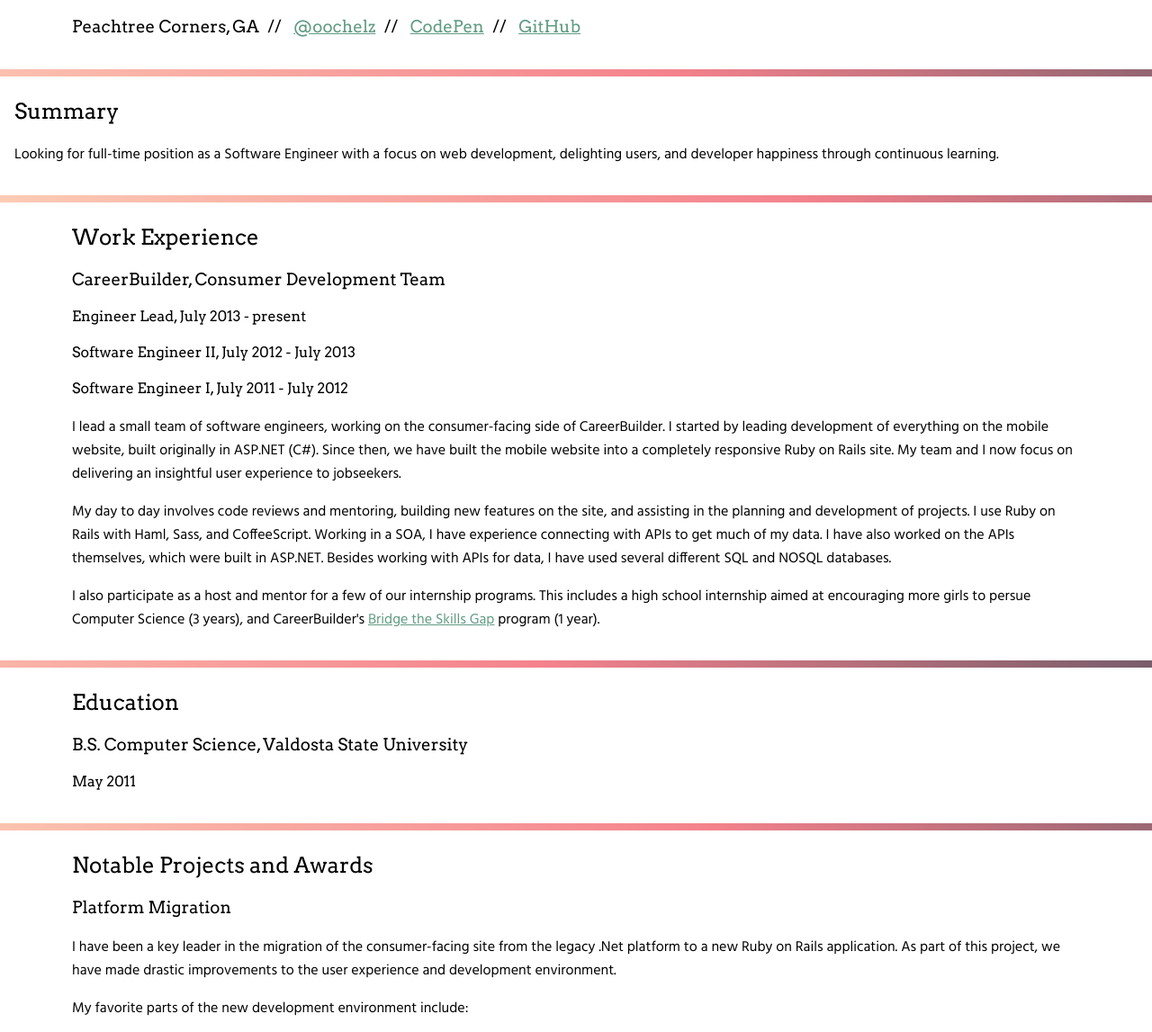
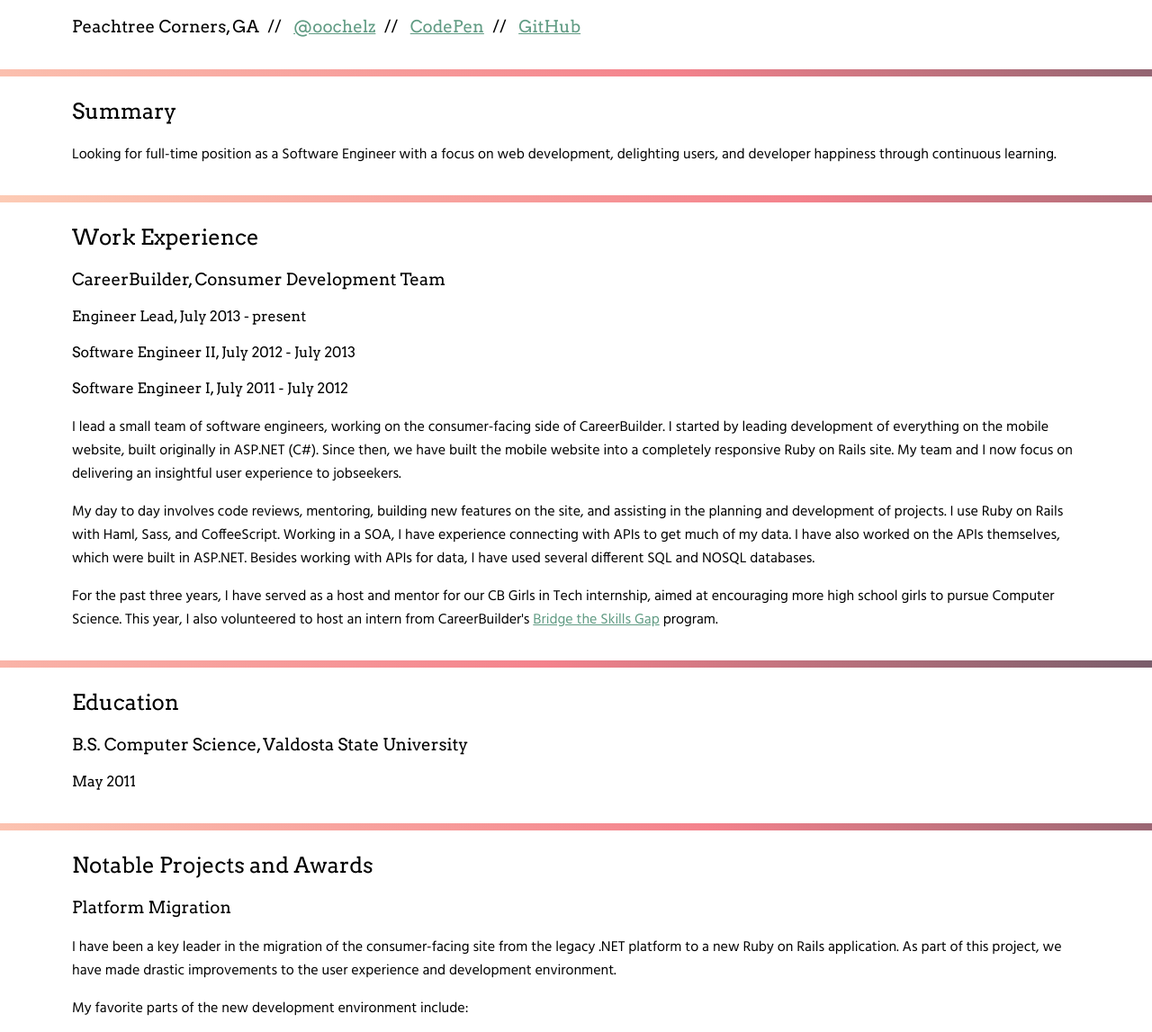
Before and after one commit to oochelz/oochelz.com, a plain HTML site: page resume/index.html in a window 1280 px wide. Shown: the part 75-1222 px from the top of the page at 90% size. Drawn offline with Linux system fonts and the light colour scheme.

Commit message:
moar feedback

```diff
--- a/resume/index.html
+++ b/resume/index.html
@@ -24,7 +24,7 @@
       </div>
 
       <div class="res-box">
-        <article id="summary" class="res-content">
+        <article id="summary" class="content-box">
           <h2>Summary</h2>
           <p>
             Looking for full-time position as a Software Engineer with a focus on web development, delighting users, and developer happiness through continuous learning.
@@ -43,10 +43,10 @@
             I lead a small team of software engineers, working on the consumer-facing side of CareerBuilder. I started by leading development of everything on the mobile website, built originally in ASP.NET (C#). Since then, we have built the mobile website into a completely responsive Ruby on Rails site. My team and I now focus on delivering an insightful user experience to jobseekers.
           </p>
           <p>
-            My day to day involves code reviews and mentoring, building new features on the site, and assisting in the planning and development of projects. I use Ruby on Rails with Haml, Sass, and CoffeeScript. Working in a SOA, I have experience connecting with APIs to get much of my data. I have also worked on the APIs themselves, which were built in ASP.NET. Besides working with APIs for data, I have used several different SQL and NOSQL databases.
+            My day to day involves code reviews, mentoring, building new features on the site, and assisting in the planning and development of projects. I use Ruby on Rails with Haml, Sass, and CoffeeScript. Working in a SOA, I have experience connecting with APIs to get much of my data. I have also worked on the APIs themselves, which were built in ASP.NET. Besides working with APIs for data, I have used several different SQL and NOSQL databases.
           </p>
           <p>
-            I also participate as a host and mentor for a few of our internship programs. This includes a high school internship aimed at encouraging more girls to persue Computer Science (3 years), and CareerBuilder's <a href="https://www.youtube.com/watch?v=WLpJa7WauGE">Bridge the Skills Gap</a> program (1 year).
+            For the past three years, I have served as a host and mentor for our CB Girls in Tech internship, aimed at encouraging more high school girls to pursue Computer Science. This year, I also volunteered to host an intern from CareerBuilder's <a href="https://www.youtube.com/watch?v=WLpJa7WauGE">Bridge the Skills Gap</a> program.
           </p>
         </article>
       </div>
@@ -64,7 +64,7 @@
           <h2>Notable Projects and Awards</h2>
           <h3>Platform Migration</h3>
           <p>
-            I have been a key leader in the migration of the consumer-facing site from the legacy .Net platform to a new Ruby on Rails application. As part of this project, we have made drastic improvements to the user experience and development environment.
+            I have been a key leader in the migration of the consumer-facing site from the legacy .NET platform to a new Ruby on Rails application. As part of this project, we have made drastic improvements to the user experience and development environment.
           </p>
           <p>
             My favorite parts of the new development environment include:
```
